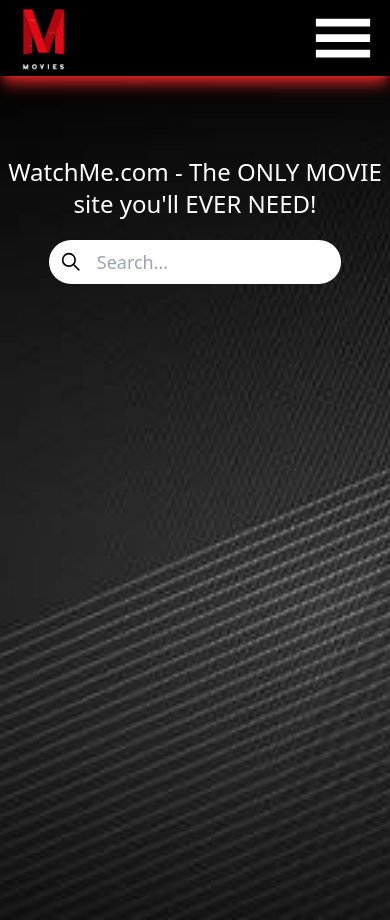
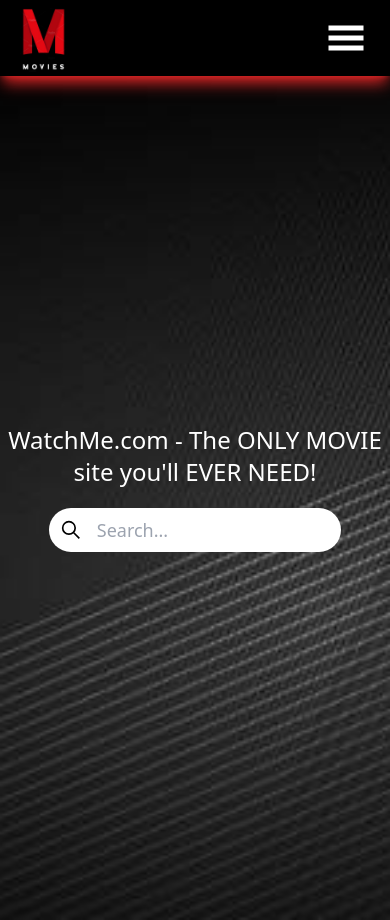
Before and after one commit to DJTX97/watch-me, a React (Vite) app in the folder client/: page / in a window 390 px wide. Built offline with nearby package versions, Linux system fonts and the light colour scheme.

Commit message:
chore: refactored nav menus

```diff
--- a/client/src/components/core/Header.tsx
+++ b/client/src/components/core/Header.tsx
@@ -1,56 +1,25 @@
+import { useState } from "react";
 import { Link } from "react-router-dom";
-import { GiHamburgerMenu } from "react-icons/gi";
-import { useState, useEffect, useRef } from "react";
-
+import { useMenuReset } from "../../hooks/useMenuReset";
+import MobileMenu from "../nav/MobileMenu";
+import DesktopMenu from "../nav/DesktopMenu";
 import logo from "/assets/images/logo.png";
-import MobileMenu from "../nav/MobileMenu";
-import NormalMenu from "../nav/DesktopMenu";
+import MobileButton from "../nav/MobileButton";
 
 export default function Header() {
   // 'active' is the mobile menu state and 'isMobile' is the screen size state ('isMobile' is not mandatory.).
   const [active, setActive] = useState(false);
-  // const [isMobile, setMobile] = useState(false);
 
   // onClick function that toggles 'active' state of mobile menu.
   const showMobile = () => {
     setActive(!active);
-    // console.log(active);
   };
 
-  // Performs state checks on the mobile menu and the screen size in order to stop the mobile menu from staying open even after resizing the screen (without this the only way to close it is to click the 'X').
-  useEffect(() => {
-    const handleResize = () => {
-      if (window.innerWidth > 767) {
-        setActive(false);
-        // setMobile(false);
-      }
-      // else if (window.innerWidth < 768) {
-      //   setMobile(true);
-      // }
-    };
-    window.addEventListener("resize", handleResize);
-    return () => {
-      window.removeEventListener("resize", handleResize);
-    };
-  }, []);
+  useMenuReset(setActive);
 
-  // This closes mobile menu when clicking on the screen:
-  // 1. Define ref.
-  // 2. Add ref to hamburger button.
-  // 3. Define 'hide' function to check the click event and hide the menu.
-  // 4. Bind the 'hide' function to an event listener inside a useEffect.
-  const ref = useRef<HTMLButtonElement | null>(null);
-
-  const hide = (e: any) => {
-    if (ref.current && !ref.current.contains(e.target)) {
-      setActive(false);
-    }
-  };
-
-  useEffect(() => {
-    document.addEventListener("click", hide);
-    //Removing the event listener causes it to not work sometimes (should leave it on for now)
-  }, []);
+  // useEffect(() => {
+  //   console.log(active);
+  // }, [active]);
 
   // z-index forces element to appear in front of others with lower index than themselves (issue with cards popping over sticky header)
   return (
@@ -60,24 +29,8 @@
           <img src={logo} className="h-16 ml-5 mt-2 mb-1" alt="" />
         </Link>
       </div>
-
-      <div className="flex flex-row-reverse md:flex-row gap-20">
-        <NormalMenu />
-        {/* <SearchBar /> */}
-      </div>
-
-      {/* Hidding hamburger menu when opening the mobile menu is necessary to avoid visual overlap. */}
-      <button
-        className={`md:hidden ${active && "invisible"}`}
-        onClick={showMobile}
-        ref={ref}
-      >
-        <GiHamburgerMenu
-          size={70}
-          color="white"
-          className="p-1 mx-3 cursor-pointer"
-        />
-      </button>
+      <DesktopMenu />
+      <MobileButton active={active} showMobile={showMobile} />
 
       {active && <MobileMenu showMobile={showMobile} />}
     </div>
--- /dev/null
+++ b/client/src/components/nav/MobileButton.tsx
@@ -0,0 +1,19 @@
+import { AiOutlineClose } from "react-icons/ai";
+import { GiHamburgerMenu } from "react-icons/gi";
+
+interface MobileButtonProps {
+    active: boolean;
+    showMobile: () => void;
+}
+
+export default function MobileButton({active, showMobile}: MobileButtonProps) {
+  return (
+    <button className={`md:hidden`} onClick={showMobile}>
+      {!active ? (
+        <GiHamburgerMenu color="white" className="w-10 h-10 mx-6" />
+      ) : (
+        <AiOutlineClose color="white" className="w-10 h-10 mx-6" />
+      )}
+    </button>
+  );
+}
--- a/client/src/components/nav/MobileMenu.tsx
+++ b/client/src/components/nav/MobileMenu.tsx
@@ -9,18 +9,14 @@
 export default function MobileMenu({ showMobile }: MobileMenuProps) {
   return (
     <div
-      className={`flex flex-col items-center fixed top-0 right-0 h-screen md:hidden bg-black/50`}
+      className={`flex flex-col items-center fixed top-[4.8rem] right-0 h-screen md:hidden bg-black/50`}
     >
-      <nav className="flex flex-col gap-5 items-center">
-        <button className={`px-4 hover:bg-red-800`} onClick={showMobile}>
-          <AiOutlineClose size={80} color="white" className="p-5" />
-        </button>
-
-        <ul className="flex flex-col gap-3 w-full text-white text-xl uppercase items-center">
+      <nav>
+        <ul className="flex flex-col gap-3 w-full pt-5 text-white text-lg uppercase items-center">
           {pages.map((page, index) => (
             <li key={index} className="w-full flex text-center">
               <Link
-                className={`w-full py-4 hover:bg-red-800`}
+                className={`w-full px-2 py-4`}
                 to={page.path}
                 onClick={showMobile}
               >
--- a/client/src/components/pages/Home.tsx
+++ b/client/src/components/pages/Home.tsx
@@ -5,7 +5,7 @@
   useOverflow(false);
 
   return (
-    <div className="flex flex-col items-center pt-20 min-h-screen">
+    <div className="flex flex-col items-center justify-center min-h-screen">
       <p className="text-2xl md:text-4xl select-none text-center text-white">
         WatchMe.com - The ONLY MOVIE site you'll EVER NEED!
       </p>
--- /dev/null
+++ b/client/src/hooks/useMenuReset.ts
@@ -0,0 +1,21 @@
+import { useEffect } from "react";
+
+// Performs state checks on the mobile menu and the screen size in order to stop the mobile menu from staying open even after resizing the screen (without this the only way to close it is to click the 'X').
+
+interface useMenuResetProps {
+    setState: (value: React.SetStateAction<boolean>) => void
+}
+
+export const useMenuReset = (setActive: useMenuResetProps["setState"]) => {
+  useEffect(() => {
+    const handleResize = () => {
+      if (window.innerWidth > 767) {
+        setActive(false);
+      }
+    };
+    window.addEventListener("resize", handleResize);
+    return () => {
+      window.removeEventListener("resize", handleResize);
+    };
+  }, []);
+};
```
